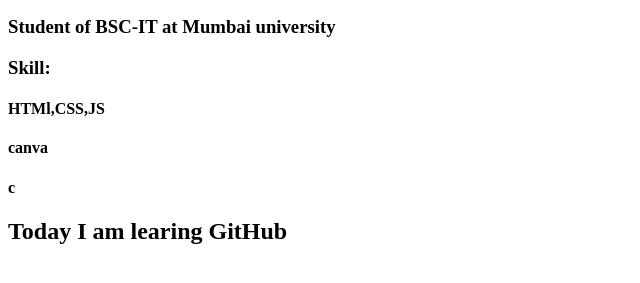
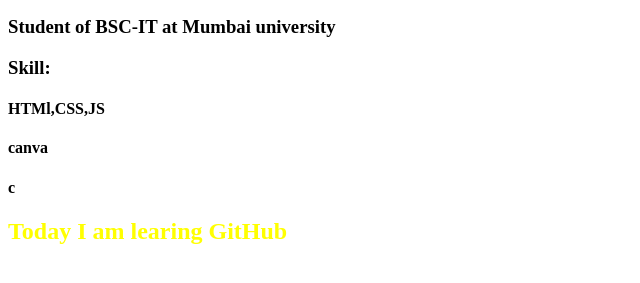
Before and after one commit to aaryan-singh123/aaryan-singh123.github.io, a plain HTML site: page index.html in a window 1280 px wide. Shown: the part 91-374 px from the top of the page, without its empty margins (0-640 px from the left). Drawn offline with Linux system fonts and the light colour scheme.

Commit message:
Update index.html

```diff
--- a/index.html
+++ b/index.html
@@ -1,5 +1,11 @@
 <html>
-  <head></head>
+  <head>
+    <style>
+      h2{
+        color:yellow;
+      }
+    </style>
+  </head>
   <body>
     <h1>My portfolio</h1>
     <h3>Name= Aaaryankumar Singh</h3>
```
